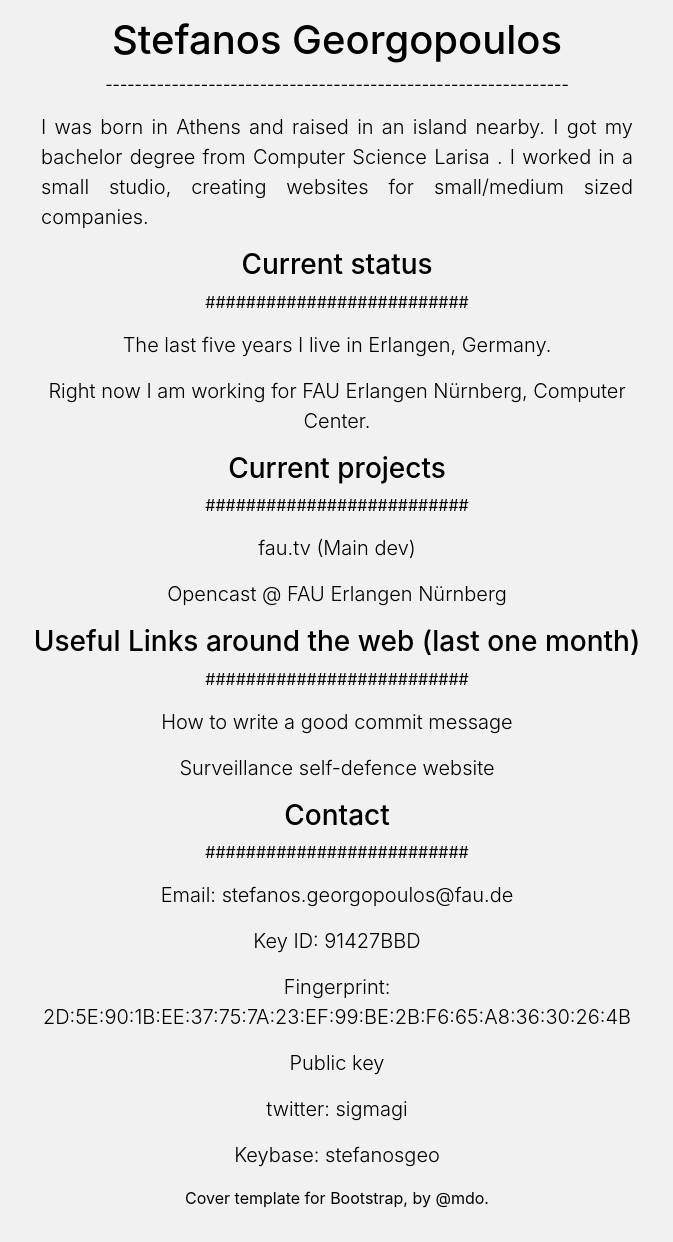
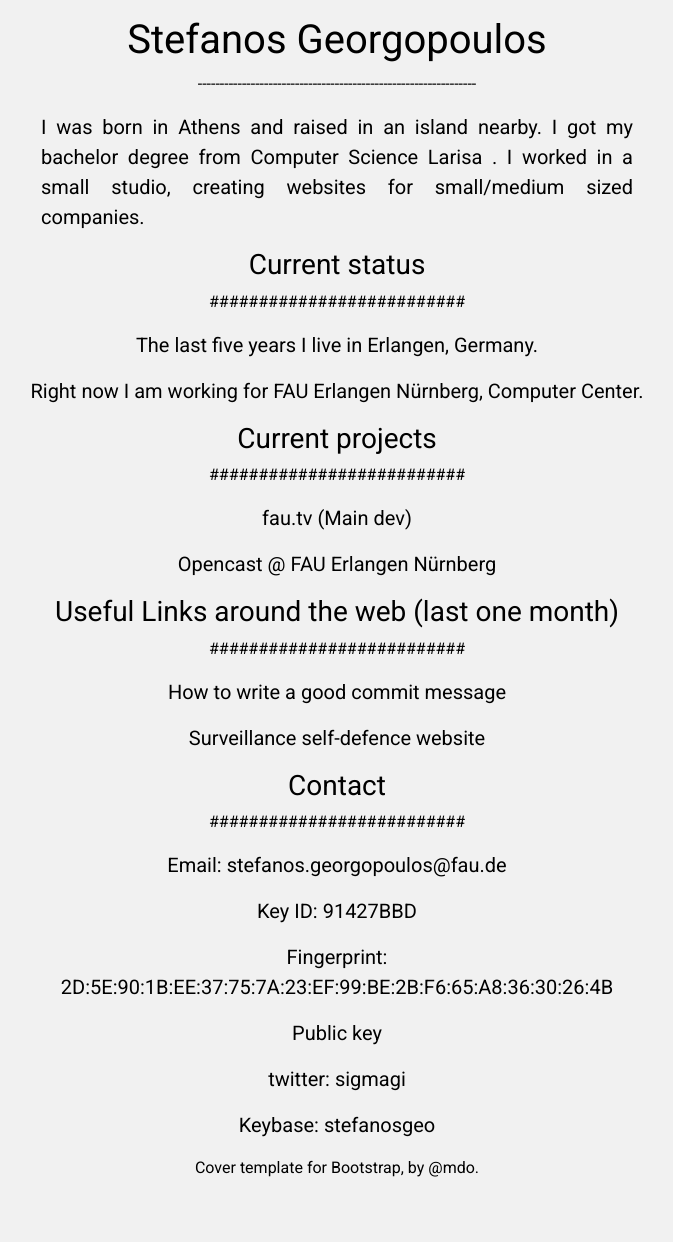
Before and after one commit to stefanosgeo/stefanosgeo.github.io, a PHP site: page / in a window 1280 px wide. Shown: the whole page, without its empty margins (303-976 px from the left). After the commit the page ends 1177 px from the top, so only its background shows below. Run offline with PHP 8.4, Linux system fonts and the light colour scheme; some libraries are stand-ins or nearby versions.

Commit message:
Add Robot font
Signed-off-by: Stefanos Georgopoulos <stefanos.georgopoulos@fau.de>

```diff
--- a/css/stefanos.css
+++ b/css/stefanos.css
@@ -25,6 +25,7 @@ a:hover {
  */
 
 body {
+    font-family: 'Roboto', sans-serif;
     display: -ms-flexbox;
     display: -webkit-box;
     display: flex;
```
